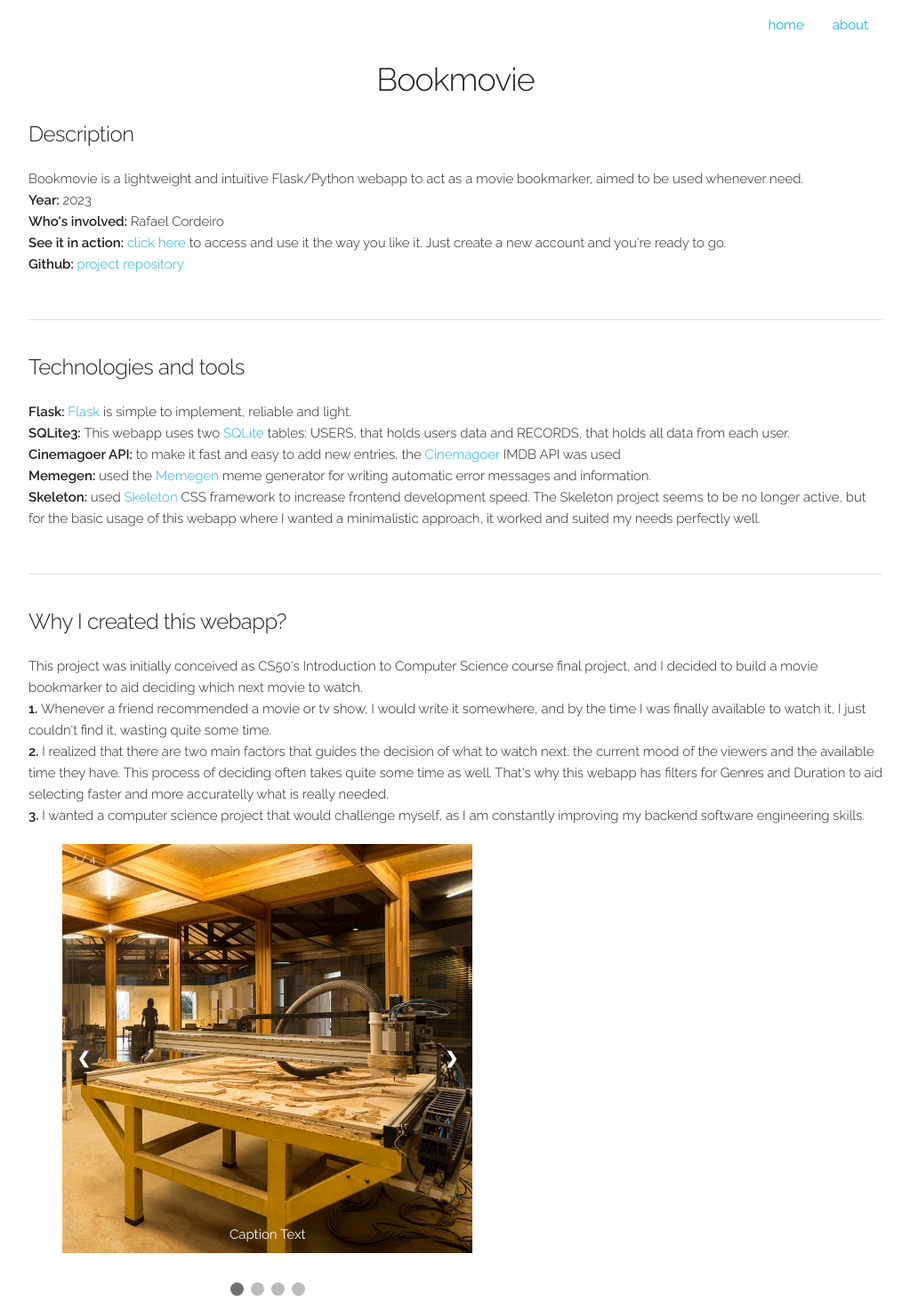
After one commit to rafaelvcordeiro/portfolio, a Flask app: template templates/cncaf.html in a window 1280 px wide. The commit adds this page. Shown: the whole page at 89% size, without its empty margins (128-1151 px from the left). Run offline with Flask 2, Linux system fonts and the light colour scheme; the template is opened without the code that fills it, so the values that code supplies are empty.

Commit message:
general update on bookmovie page

```diff
--- a/static/css/custom.css
+++ b/static/css/custom.css
@@ -226,3 +226,9 @@ li a {
   from {opacity: .4}
   to {opacity: 1}
 }
+
+
+.embedded-video{
+  width: 100%;
+  display: block;
+}
--- /dev/null
+++ b/templates/cncaf.html
@@ -0,0 +1,107 @@
+{% extends "layout.html" %}
+
+{% block title %}
+    Bookmovie
+{% endblock %}
+
+{% block main %}
+<div class="row">
+    <div class="twelve columns">
+        <span style="text-align: center;"><h3>Bookmovie</h3></span>
+
+    </div>
+    <br>
+</div>
+
+<!-- description -->
+<div class="row">
+    <div class="twelve columns">
+        <h5>Description</h5>
+        <h6>Bookmovie is a lightweight and intuitive Flask/Python webapp to act as a movie bookmarker, aimed to be used whenever need.<br>
+            <strong>Year: </strong>2023<br>
+            <strong>Who's involved: </strong>Rafael Cordeiro<br>
+            <strong>See it in action: </strong><a href="https:bookmovie.glitch.me" target="_blank">click here </a> to access and use it the way you like it. Just create a new account and you're ready to go.<br>
+            <strong>Github: </strong><a href="https://www.github.com/rafaelvcordeiro/bookmovie" target="_blank">project repository</a>
+        </h6>
+    </div>
+</div><hr>
+
+<!-- technologies/tools -->
+<div class="row">
+    <div class="twelve columns">
+        <h5>Technologies and tools</h5>
+        <h6>
+        <strong>Flask: </strong><a href="https://flask.palletsprojects.com/en/2.2.x/" target=_blank">Flask</a> is simple to implement, reliable and light.<br>
+        <strong>SQLite3: </strong>This webapp uses two <a href="https://flask.palletsprojects.com/en/2.2.x/patterns/sqlite3/" target=_blank">SQLite
+        </a> tables: USERS, that holds users data and RECORDS, that holds all data from each user.<br>
+        <strong>Cinemagoer API: </strong>to make it fast and easy to add new entries, the <a href="https://cinemagoer.github.io/" target="_blank">Cinemagoer</a> IMDB API was used<br>
+        <strong>Memegen: </strong>used the <a href="https://memegen.link/" target="_blank">Memegen</a> meme generator for writing automatic error messages and information.<br>
+        <strong>Skeleton: </strong>used <a href="http://getskeleton.com" target="_blank">Skeleton</a> CSS framework to increase frontend development speed.
+        The Skeleton project seems to be no longer active, but for the basic usage of this webapp where I wanted a minimalistic approach, it worked and suited my needs perfectly well.
+
+        </h6>
+    </div>
+</div><hr>
+
+<!-- interesting facts -->
+<div class="row">
+    <div class="twelve columns">
+        <h5>Why I created this webapp?</h5>
+        <h6>This project was initially conceived as CS50's Introduction to Computer Science course final project, and I decided to build a movie bookmarker to aid
+            deciding which next movie to watch.<br>
+        <strong>1. </strong>Whenever a friend recommended a movie or tv show, I would write it somewhere, and by the time I was finally available to watch it,
+            I just couldn't find it, wasting quite some time.<br>
+        <strong>2. </strong>I realized that there are two main factors that guides the decision of what to watch next:
+            the current mood of the viewers and the available time they have. This process of deciding often takes quite some time as well.
+            That's why this webapp has filters for Genres and Duration to aid selecting faster and more accuratelly what is really needed.<br>
+        <strong>3. </strong>I wanted a computer science project that would challenge myself, as I am constantly improving my backend software engineering skills.
+        </h6>
+    </div>
+</div>
+
+
+<!-- Slideshow container -->
+<div class="six columns">
+<div class="slideshow-container">
+
+    <!-- Full-width images with number and caption text -->
+    <div class="mySlides fade">
+      <div class="numbertext">1 / 4</div>
+      <img src="../static/images/fabrica-jangada/icon.jpg" style="width:100%">
+      <div class="text">Caption Text</div>
+    </div>
+
+    <div class="mySlides fade">
+      <div class="numbertext">2 / 4</div>
+      <img src="../static/images/tupia/icon.jpg" style="width:100%">
+      <div class="text">Caption Two</div>
+    </div>
+
+    <div class="mySlides fade">
+      <div class="numbertext">3 / 4</div>
+      <img src="../static/images/robo-labor/icon.jpg" style="width:100%">
+      <div class="text">Caption Three</div>
+    </div>
+
+    <div class="mySlides fade">
+        <div class="numbertext">4 / 4</div>
+        <img src="../static/images/cnc-af/icon.jpg" style="width:100%">
+        <div class="text">Caption Three</div>
+      </div>
+
+    <!-- Next and previous buttons -->
+    <a class="prev" onclick="plusSlides(-1)">&#10094;</a>
+    <a class="next" onclick="plusSlides(1)">&#10095;</a>
+  </div>
+  <br>
+
+  <!-- The dots/circles -->
+  <div style="text-align:center">
+    <span class="dot" onclick="currentSlide(1)"></span>
+    <span class="dot" onclick="currentSlide(2)"></span>
+    <span class="dot" onclick="currentSlide(3)"></span>
+    <span class="dot" onclick="currentSlide(4)"></span>
+  </div>
+  </div>
+
+{% endblock %}
```
Also changed, not shown: templates/bookmovie.html (+11 -21 lines), static/images/bookmovie/screen.png (added), 1 other file.
